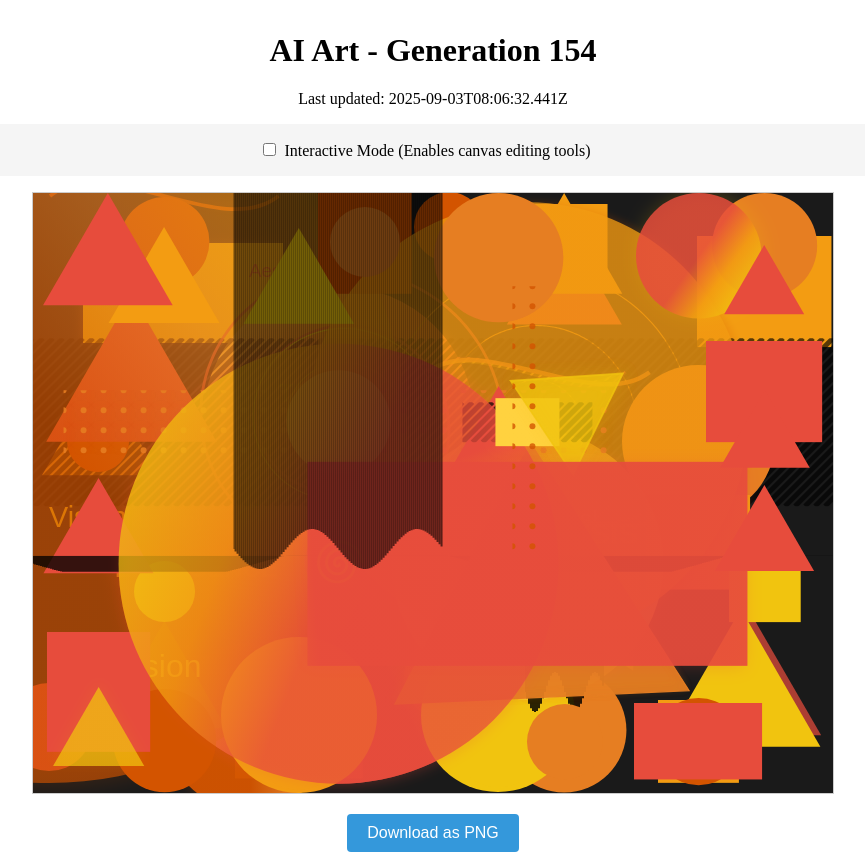
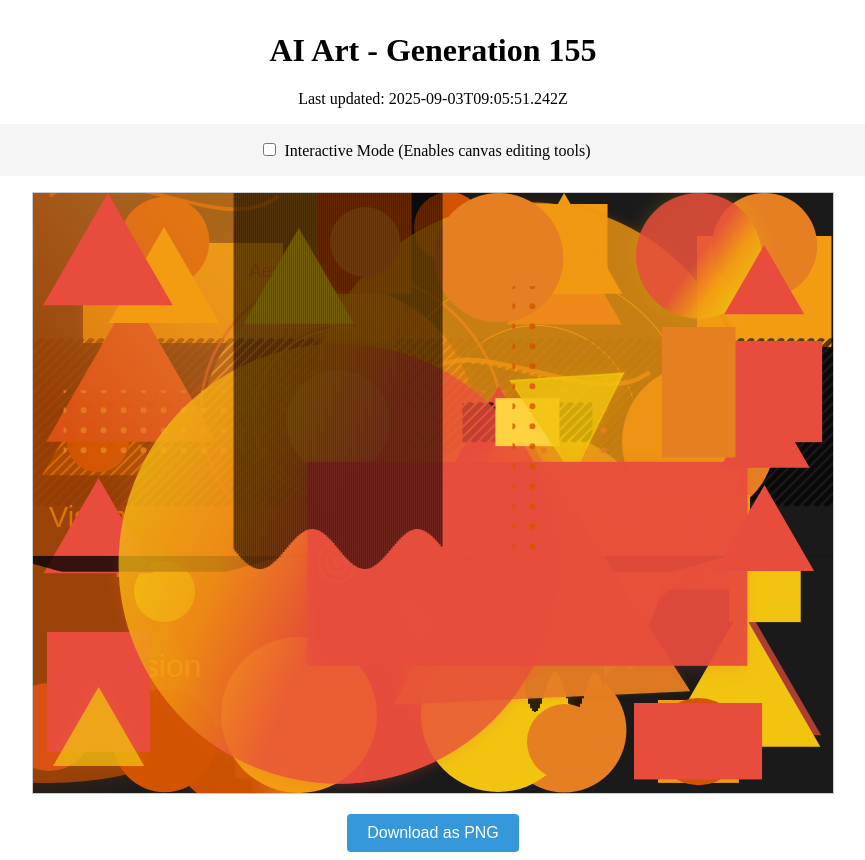
Before and after one commit to mcclowes/ai-art, a React (Vite) app: page / in a window 1280 px wide. Shown: the whole page, without its empty margins (207-1072 px from the left). Built offline with nearby package versions, Linux system fonts and the light colour scheme.

Commit message:
Improve artwork - Generation 155

```diff
--- a/src/artwork-state.ts
+++ b/src/artwork-state.ts
@@ -1696,9 +1696,18 @@ export const artworkState: ArtworkState = {
       "radius": 37.86669116915538,
       "fillStyle": "#e67e22",
       "id": "circle_1756883129320"
+    },
+    {
+      "type": "rectangle",
+      "x": 629,
+      "y": 134,
+      "width": 73.44994918257896,
+      "height": 130.47074966654708,
+      "fillStyle": "#e67e22",
+      "id": "element_1756890351242"
     }
   ],
-  "generation": 154,
-  "lastUpdated": "2025-09-03T08:06:32.441Z",
+  "generation": 155,
+  "lastUpdated": "2025-09-03T09:05:51.242Z",
   "cycleStarted": "2025-08-27T23:05:44.806Z"
 };
```
